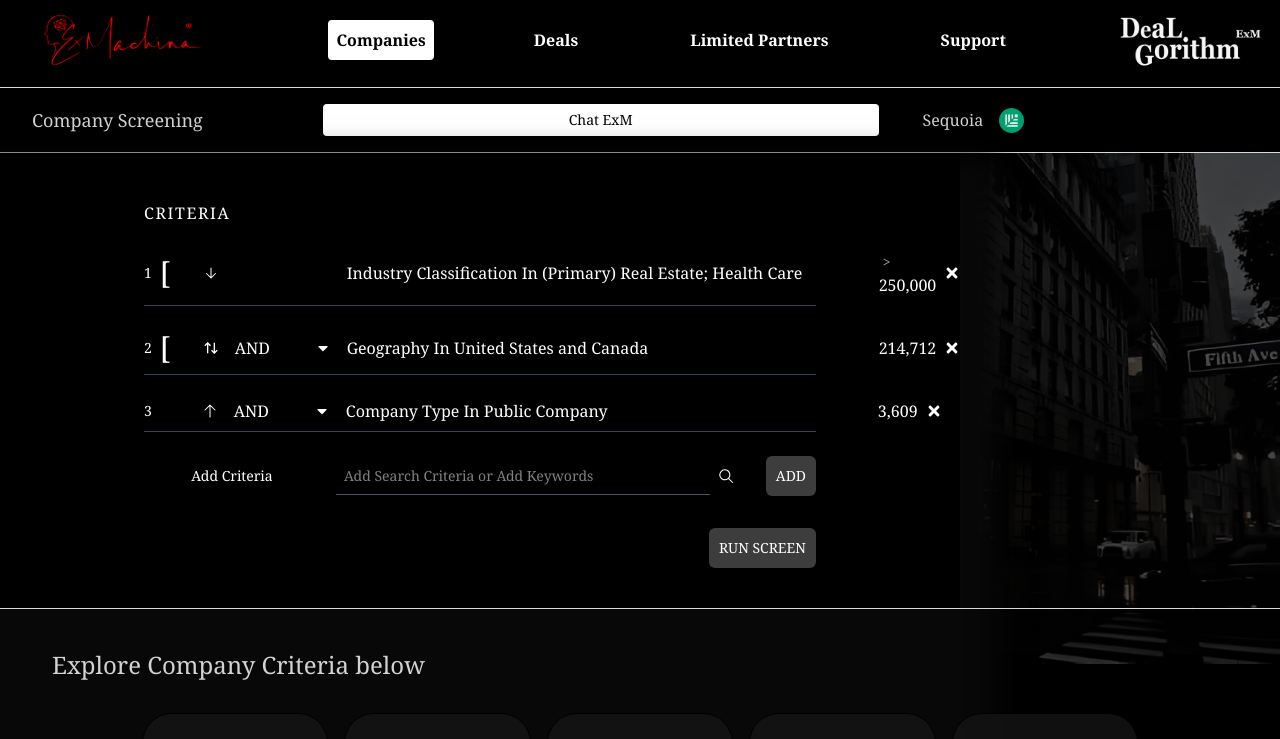
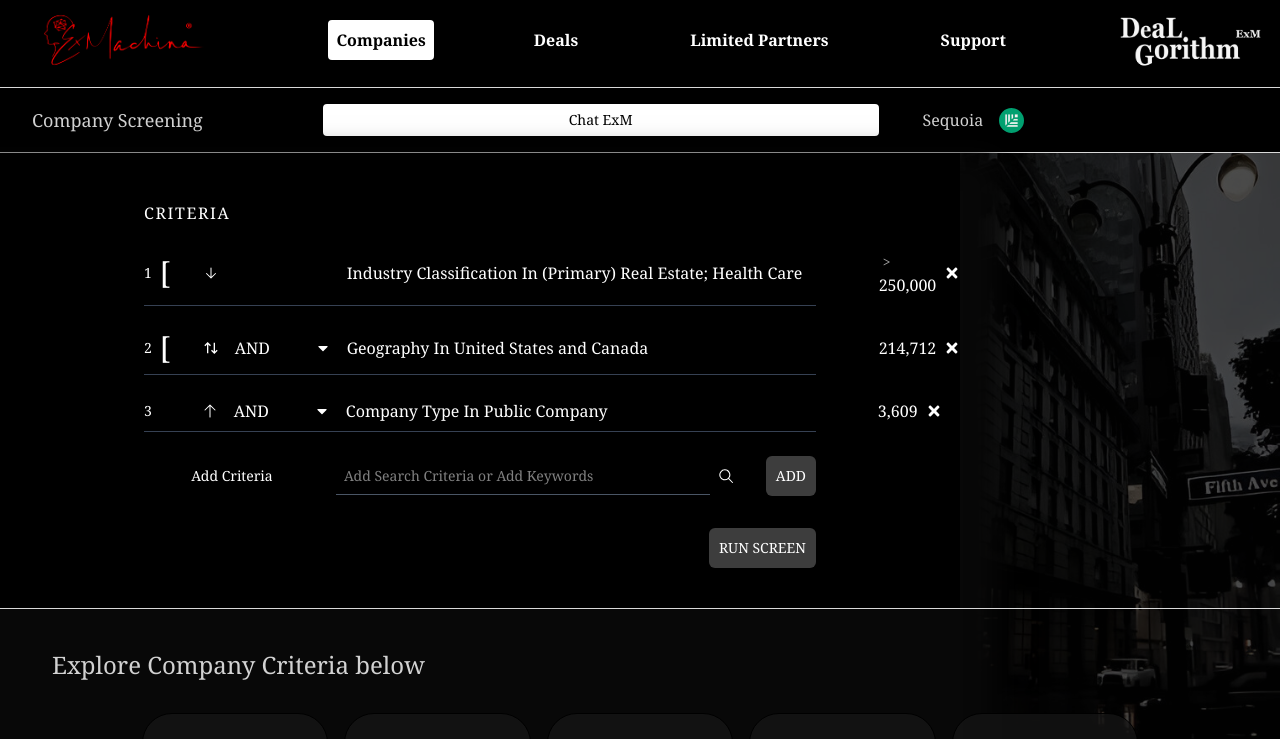
Before and after one commit to hamadhussain/NextJs-UI, a Next.js app: page / in a window 1280 px wide. Shown: the top 739 px of the page. Built offline with nearby package versions, Linux system fonts and the light colour scheme.

Commit message:
Update globals.css

```diff
--- a/src/app/globals.css
+++ b/src/app/globals.css
@@ -88,8 +88,7 @@ button,img{
   padding-bottom: 120px;
 }
 .background {
-  position: absolute;
-  top: 0%;
+   top: 15%;
   margin: 0;
   padding: 0;
   height: 84vh;
```
